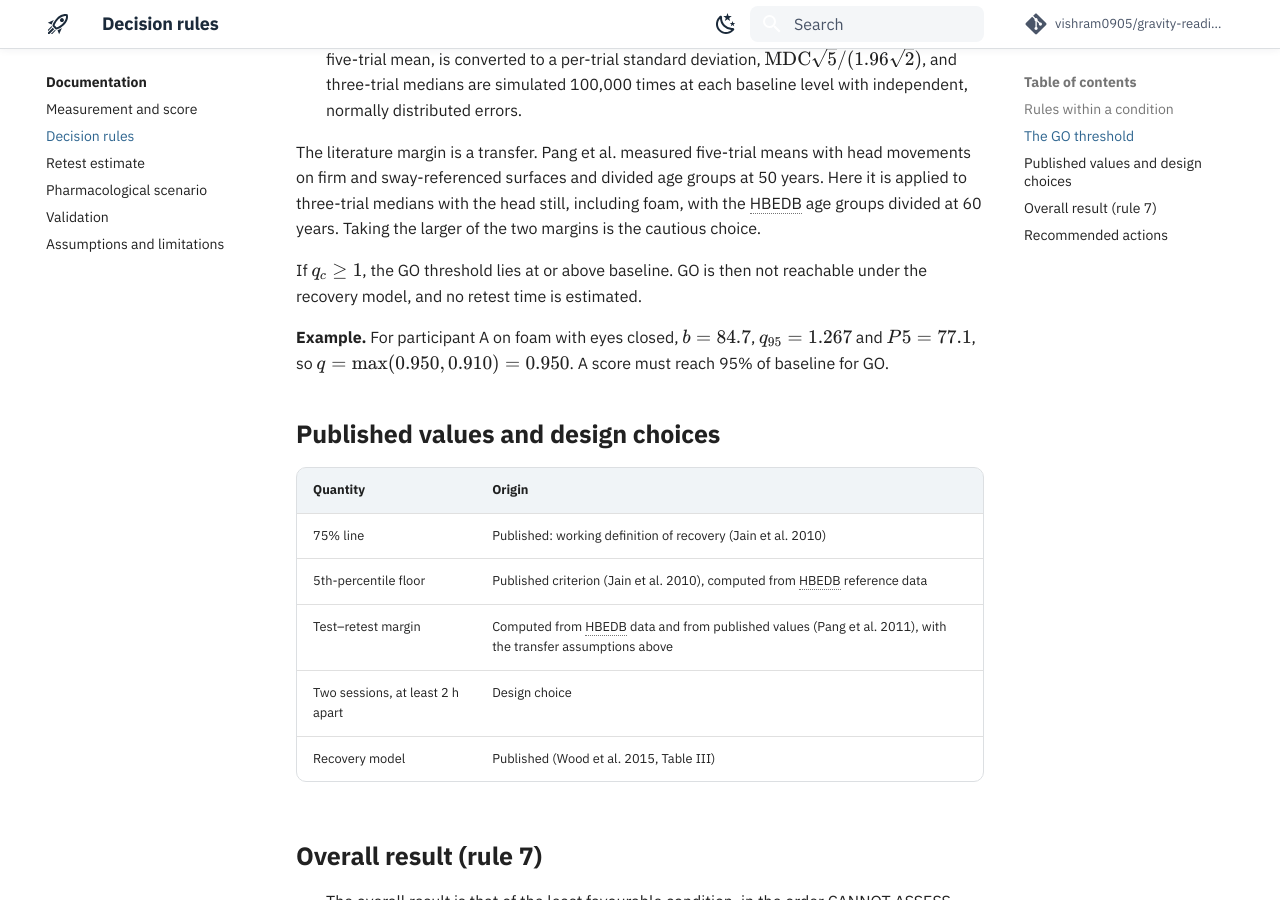
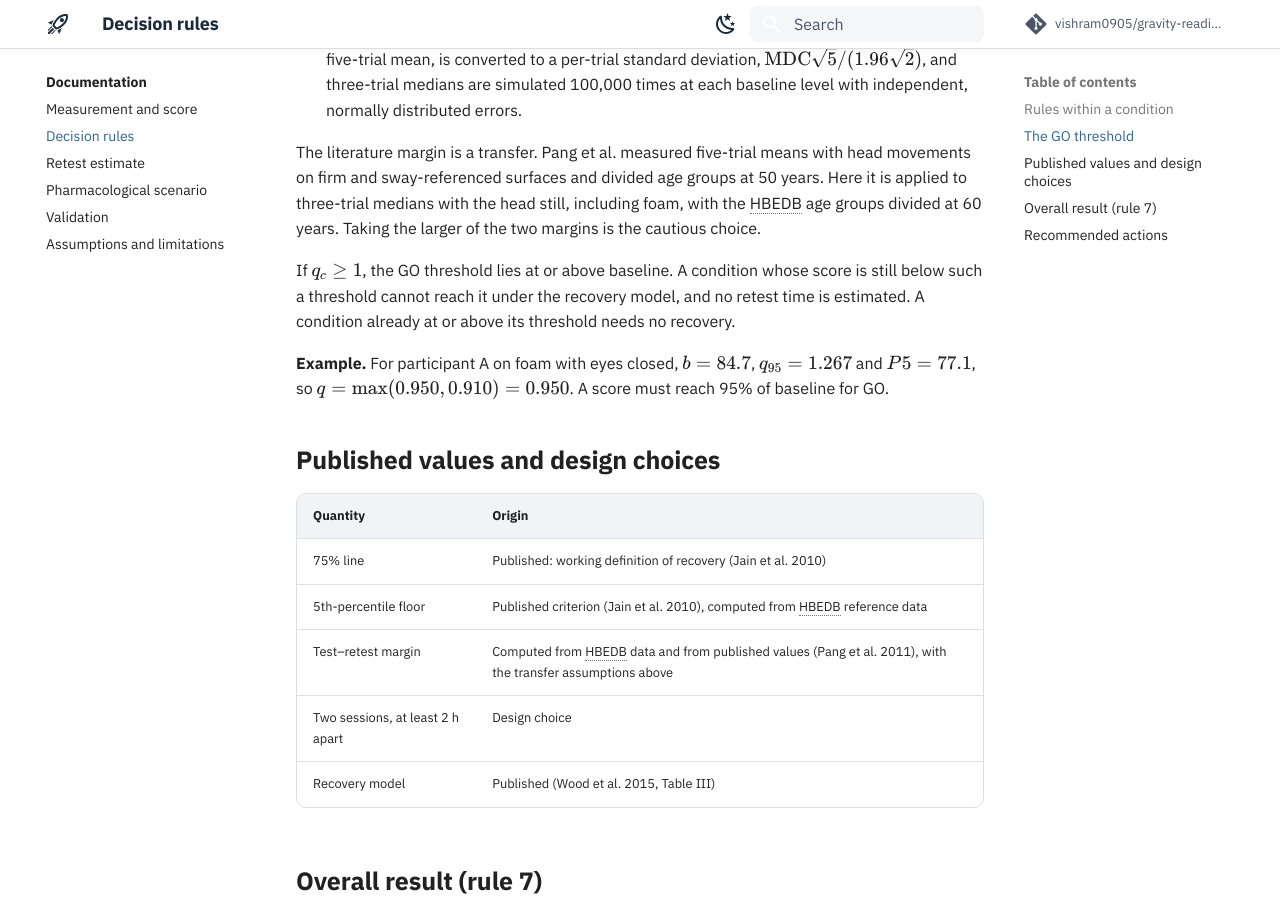
Before and after one commit to vishram0905/gravity-readiness-docs, an MkDocs documentation site: the page built from docs/documentation/decision.md, in a window 1280 px wide and 900 px high, scrolled down 1558 px. Built offline with MkDocs 1.6.1 and Material for MkDocs 9.7.7, drawn with Linux system fonts in a browser that asks for light colours; comment, search, counter and statistics services are not loaded.

Commit message:
Recheck fixes: threshold reachability, cohort proxies, retest chart display rule

```diff
--- a/docs/documentation/decision.md
+++ b/docs/documentation/decision.md
@@ -49,8 +49,9 @@ sway-referenced surfaces and divided age groups at 50 years. Here it is applied
 still, including foam, with the HBEDB age groups divided at 60 years. Taking the larger of the two margins is the
 cautious choice.
 
-If \(q_c \ge 1\), the GO threshold lies at or above baseline. GO is then not reachable under the recovery model, and
-no retest time is estimated.
+If \(q_c \ge 1\), the GO threshold lies at or above baseline. A condition whose score is still below such a
+threshold cannot reach it under the recovery model, and no retest time is estimated. A condition already at or above
+its threshold needs no recovery.
 
 **Example.** For participant A on foam with eyes closed, \(b = 84.7\), \(q_{95} = 1.267\) and \(P5 = 77.1\), so
 \(q = \max(0.950, 0.910) = 0.950\). A score must reach 95% of baseline for GO.
```
Also changed, not shown: docs/documentation/forecast.md (+2 -2 lines), docs/documentation/validation.md (+2 -1 lines), docs/usage/reference.md (+2 -1 lines).
